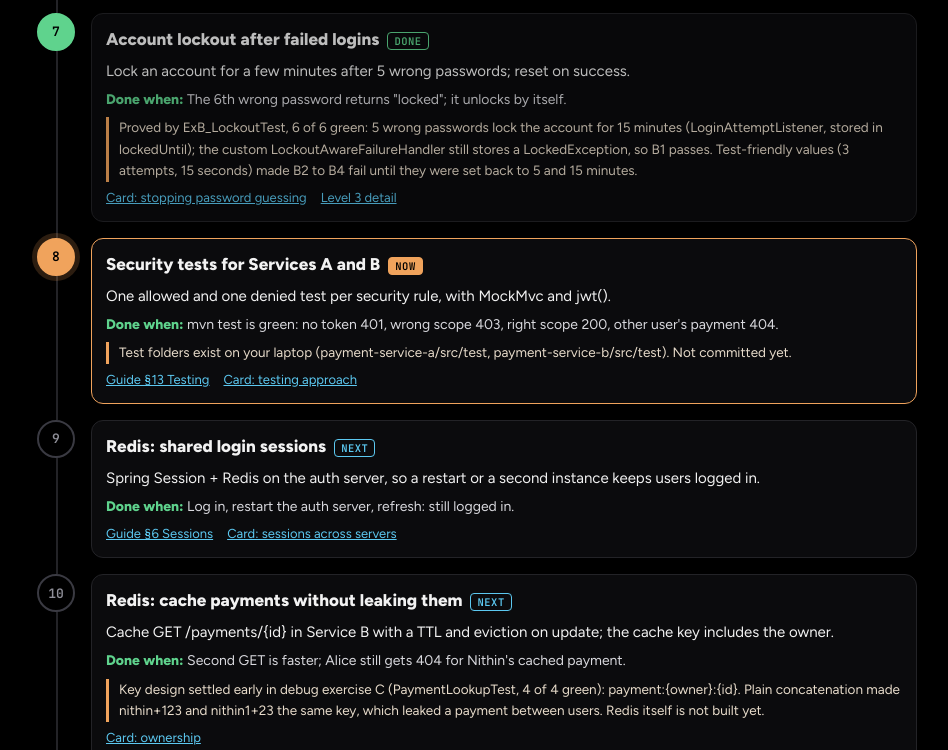
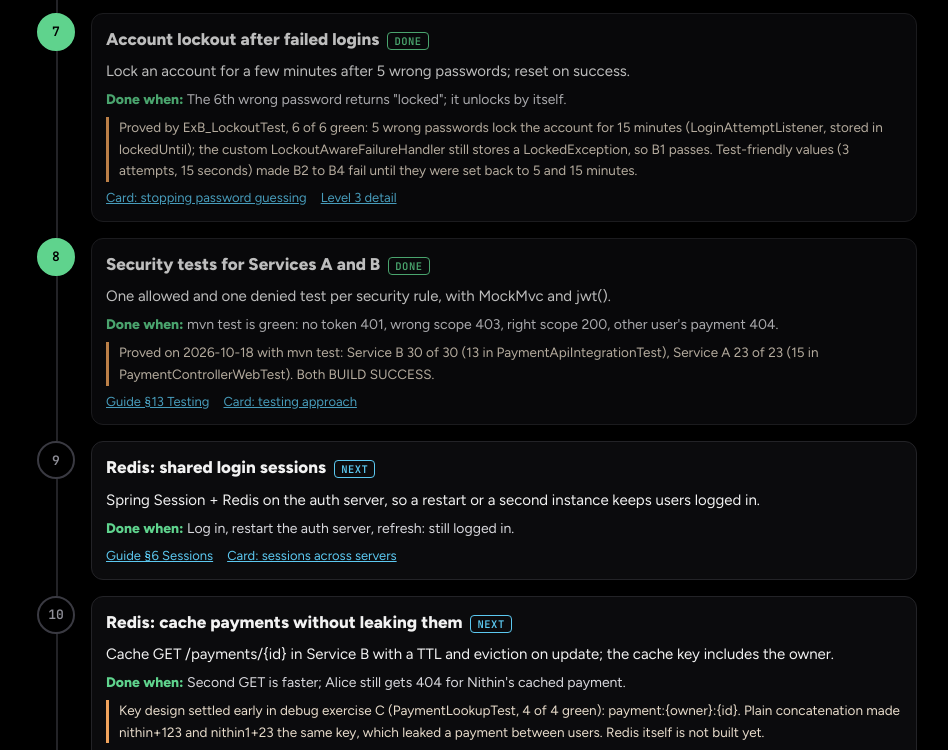
Before and after one commit to Nithin900/PaymentSecurityJourney, a plain HTML site: page site/build.html in a window 1280 px wide. Shown: the part 1480-2230 px from the top of the page, without its empty margins (163-1111 px from the left). Drawn offline with Linux system fonts and the light colour scheme.

Commit message:
Build path: mark step 8 done with Service A and B test results
Service B 30 of 30 and Service A 23 of 23 pass with mvn test (BUILD SUCCESS), covering no
  token 401, wrong scope 403, right scope 200 and other user's payment 404. Summary now 8 done, 0 in progress; the here-box points at step 9.

```diff
--- a/site/build.html
+++ b/site/build.html
@@ -67,8 +67,8 @@ ol.steps li:last-child::before{display:none}
 <main class="wrap">
 <div><h1>Build path</h1>
 <p class="sub">One ordered list of real code tasks in the PaymentSecurityJourney repo. A step is done only when its proof passes on your machine. Each step links to where the concept is explained.</p></div>
-<div class="summary"><div><b>7</b><span>Done</span></div><div><b>1</b><span>In progress</span></div><div><b>5</b><span>Next</span></div><div><b>2</b><span>Later</span></div></div>
-<div class="now-box"><span class="k">You are here</span><a href="#step-7">7. Account lockout after failed logins (done)</a><a href="#step-8">8. Security tests for Services A and B</a></div>
+<div class="summary"><div><b>8</b><span>Done</span></div><div><b>0</b><span>In progress</span></div><div><b>5</b><span>Next</span></div><div><b>2</b><span>Later</span></div></div>
+<div class="now-box"><span class="k">You are here</span><a href="#step-8">8. Security tests for Services A and B (done)</a><a href="#step-9">9. Redis: shared login sessions (next)</a></div>
 <p class="rule"><b>One rule:</b> a new concept goes into its existing home (a Guide section or a Decision Card), never a new page. New effort goes into Build steps and Lab log entries.</p>
 <ol class="steps"><li class="done" id="step-1"><span class="dot" aria-hidden="true">1</span>
 <div class="step"><h2>Default gate <span class="tag done">Done</span></h2>
@@ -91,9 +91,9 @@ ol.steps li:last-child::before{display:none}
 <div class="links"><a href="guide.html#authentication">Guide §4 Authentication</a><a href="cards.html#password-storage">Card: password storage</a><a href="cards.html#user-source">Card: where users come from</a><a href="levels.html#l3">Level 3 detail</a></div></div></li><li class="done" id="step-7"><span class="dot" aria-hidden="true">7</span>
 <div class="step"><h2>Account lockout after failed logins <span class="tag done">Done</span></h2>
 <p>Lock an account for a few minutes after 5 wrong passwords; reset on success.</p><p class="proof"><b>Done when:</b> The 6th wrong password returns &quot;locked&quot;; it unlocks by itself.</p><p class="note">Proved by ExB_LockoutTest, 6 of 6 green: 5 wrong passwords lock the account for 15 minutes (LoginAttemptListener, stored in lockedUntil); the custom LockoutAwareFailureHandler still stores a LockedException, so B1 passes. Test-friendly values (3 attempts, 15 seconds) made B2 to B4 fail until they were set back to 5 and 15 minutes.</p>
-<div class="links"><a href="cards.html#brute-force">Card: stopping password guessing</a><a href="levels.html#l3">Level 3 detail</a></div></div></li><li class="now" id="step-8"><span class="dot" aria-hidden="true">8</span>
-<div class="step"><h2>Security tests for Services A and B <span class="tag now">Now</span></h2>
-<p>One allowed and one denied test per security rule, with MockMvc and jwt().</p><p class="proof"><b>Done when:</b> mvn test is green: no token 401, wrong scope 403, right scope 200, other user&#x27;s payment 404.</p><p class="note">Test folders exist on your laptop (payment-service-a/src/test, payment-service-b/src/test). Not committed yet.</p>
+<div class="links"><a href="cards.html#brute-force">Card: stopping password guessing</a><a href="levels.html#l3">Level 3 detail</a></div></div></li><li class="done" id="step-8"><span class="dot" aria-hidden="true">8</span>
+<div class="step"><h2>Security tests for Services A and B <span class="tag done">Done</span></h2>
+<p>One allowed and one denied test per security rule, with MockMvc and jwt().</p><p class="proof"><b>Done when:</b> mvn test is green: no token 401, wrong scope 403, right scope 200, other user&#x27;s payment 404.</p><p class="note">Proved on 2026-10-18 with mvn test: Service B 30 of 30 (13 in PaymentApiIntegrationTest), Service A 23 of 23 (15 in PaymentControllerWebTest). Both BUILD SUCCESS.</p>
 <div class="links"><a href="guide.html#testing">Guide §13 Testing</a><a href="cards.html#testing-approach">Card: testing approach</a></div></div></li><li class="next" id="step-9"><span class="dot" aria-hidden="true">9</span>
 <div class="step"><h2>Redis: shared login sessions <span class="tag next">Next</span></h2>
 <p>Spring Session + Redis on the auth server, so a restart or a second instance keeps users logged in.</p><p class="proof"><b>Done when:</b> Log in, restart the auth server, refresh: still logged in.</p>
```
